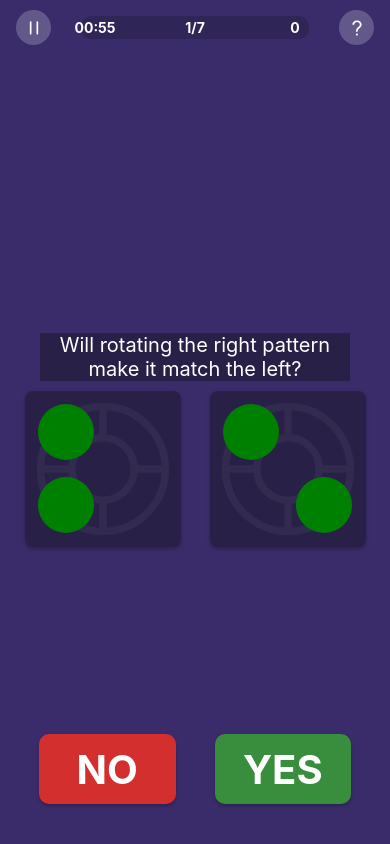
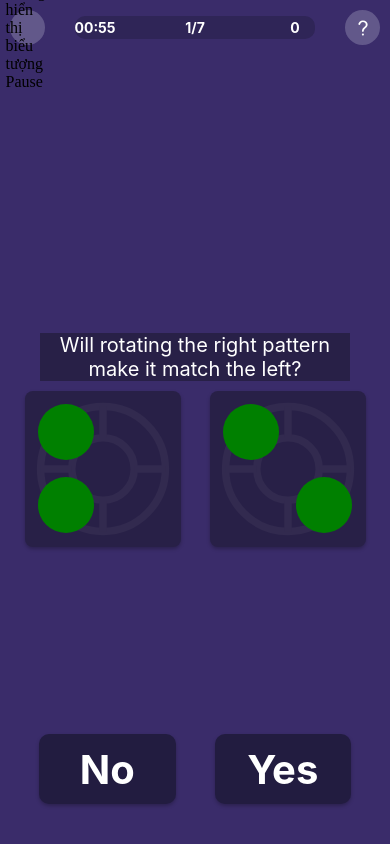
Before and after one commit to trungvu2011/iq-game, a React Native app: screen / in a window 390 px wide. Built offline with nearby package versions, Linux system fonts and the light colour scheme.

Commit message:
restyle pause modalmodal

```diff
--- a/commons/BaseModal.tsx
+++ b/commons/BaseModal.tsx
@@ -62,10 +62,12 @@ const BaseModal = forwardRef<BaseModalRefType, BaseModalProps>(({
                 }}
                 style={[
                     {
-                        padding: 8,
+                        padding: 10,
                         position: 'absolute',
-                        right: 15,
-                        top: StatusBar.currentHeight || 0,
+                        top: 0,
+                        left: 0,
+                        right: 0,
+                        bottom: 0,
                         backgroundColor: '#00000090',
                         width: '100%',
                         height: '100%',
--- /dev/null
+++ b/commons/icons/LeaveIcon.tsx
@@ -0,0 +1,21 @@
+import * as React from "react"
+import Svg, { Path, SvgProps } from "react-native-svg"
+
+function SvgComponent(props: SvgProps) {
+  return (
+    <Svg
+      width={512}
+      height={512}
+      viewBox="0 0 512 512"
+      fill="white"
+      {...props}
+    >
+      <Path
+        d="M363.335 488a24 24 0 01-24 24H113.082a80.09 80.09 0 01-80-80V80a80.09 80.09 0 0180-80h226.253a24 24 0 010 48H113.082a32.035 32.035 0 00-32 32v352a32.034 32.034 0 0032 32h226.253a24 24 0 0124 24zm108.553-248.97L357.837 124.978a24 24 0 10-33.937 33.941L396.977 232H208.041a24 24 0 100 48h188.935l-73.08 73.08a24 24 0 1033.941 33.941l114.051-114.05a24 24 0 000-33.941z"
+        data-original="#000000"
+      />
+    </Svg>
+  )
+}
+
+export default SvgComponent
--- /dev/null
+++ b/commons/icons/RestartIcon.tsx
@@ -0,0 +1,29 @@
+import * as React from "react"
+import Svg, { Path, SvgProps } from "react-native-svg"
+
+function SvgComponent(props: SvgProps) {
+  return (
+    <Svg
+      width={512}
+      height={512}
+      viewBox="0 0 2000 2000"
+      fill="white"
+      {...props}
+    >
+      <Path
+        d="M901.2 518.5c-16.4 0-32.8-6.3-45.3-18.8-25-25-25-65.5 0-90.5l198.7-198.5c25-25 65.5-25 90.5 0s25 65.5 0 90.5L946.4 499.8c-12.4 12.5-28.8 18.7-45.2 18.7z"
+        data-original="#000000"
+      />
+      <Path
+        d="M1099.7 717.3c-16.4 0-32.8-6.3-45.3-18.8L855.9 499.8c-25-25-25-65.5 0-90.5s65.5-25 90.5 0L1145 608c25 25 25 65.5 0 90.5-12.5 12.5-28.9 18.8-45.3 18.8z"
+        data-original="#000000"
+      />
+      <Path
+        d="M1000 1808c-96.1 0-189.4-18.8-277.3-56-84.8-35.9-161-87.2-226.4-152.6S379.5 1457.8 343.7 1373c-37.2-87.9-56-181.2-56-277.3 0-102.2 21.2-200.9 63.1-293.4C391.1 713 448.5 634.2 521.4 568c26.2-23.8 66.6-21.8 90.4 4.4s21.8 66.6-4.4 90.4c-121.9 110.6-191.7 268.4-191.7 432.8 0 322.2 262.1 584.4 584.4 584.4 322.2 0 584.4-262.1 584.4-584.4S1322.2 511.3 1000 511.3c-29.7 0-59.5 2.2-88.5 6.7-34.9 5.3-67.6-18.7-72.9-53.7-5.3-34.9 18.7-67.6 53.7-72.9 35.4-5.4 71.7-8.1 107.8-8.1 96.1 0 189.4 18.8 277.3 56 84.8 35.9 161 87.2 226.4 152.6s116.8 141.6 152.6 226.4c37.2 87.9 56 181.2 56 277.3s-18.8 189.4-56 277.3c-35.9 84.8-87.2 161-152.6 226.4s-141.6 116.8-226.4 152.6c-88 37.3-181.3 56.1-277.4 56.1z"
+        data-original="#000000"
+      />
+    </Svg>
+  )
+}
+
+export default SvgComponent
--- a/game/TrickyPatterns/components/AnswerButtons.tsx
+++ b/game/TrickyPatterns/components/AnswerButtons.tsx
@@ -14,23 +14,23 @@ const AnswerButtons = ({ onAnswer, disabled }: AnswerButtonsProps) => {
         <View style={styles.buttonContainer}>
             {/* Wrong Button (NO) */}
             <TouchableOpacity
-                style={[styles.answerButton, styles.wrongButton]}
+                style={[styles.answerButton]}
                 onPress={() => onAnswer(false)}
                 disabled={disabled}
             >
-                <Text style={styles.wrongButtonText}>
-                    NO
+                <Text style={styles.buttonText}>
+                    No
                 </Text>
             </TouchableOpacity>
 
             {/* Correct Button (YES) */}
             <TouchableOpacity
-                style={[styles.answerButton, styles.correctButton]}
+                style={[styles.answerButton]}
                 onPress={() => onAnswer(true)}
                 disabled={disabled}
             >
-                <Text style={styles.correctButtonText}>
-                    YES
+                <Text style={styles.buttonText}>
+                    Yes
                 </Text>
             </TouchableOpacity>
         </View>
@@ -57,21 +57,11 @@ const styles = StyleSheet.create({
         shadowOpacity: 0.25,
         shadowRadius: 3.84,
         elevation: 5,
+        backgroundColor: '#221c40',
     },
-    wrongButton: {
-        backgroundColor: '#d32f2f',
-    },
-    wrongButtonText: {
+    buttonText: {
         fontSize: 40,
-        color: '#FFFFFF',
-        fontWeight: 'bold',
-    },
-    correctButton: {
-        backgroundColor: '#388e3c',
-    },
-    correctButtonText: {
-        fontSize: 40,
-        color: '#FFFFFF',
+        color: '#ffffffff',
         fontWeight: 'bold',
     },
 });
--- a/game/TrickyPatterns/components/PauseModal.tsx
+++ b/game/TrickyPatterns/components/PauseModal.tsx
@@ -5,8 +5,13 @@ import {
     TouchableOpacity,
     StyleSheet,
     ViewStyle,
+    Dimensions,
 } from 'react-native';
 import BaseModal, { BaseModalRefType } from '../../../commons/BaseModal';
+import PlayIcon from '../../../commons/icons/PlayIcon';
+import RestartIcon from '../../../commons/icons/RestartIcon';
+import QuestionIcon from '../../../commons/icons/QuestionIcon';
+import LeaveIcon from '../../../commons/icons/LeaveIcon';
 
 interface PauseModalProps {
     onContinue: () => void;
@@ -25,76 +30,109 @@ const PauseModal = forwardRef<BaseModalRefType, PauseModalProps>(
                 showCloseButton={false}
                 bodyStyle={{
                     backgroundColor: '#FFFFFF',
-                    borderRadius: 12,
-                    padding: 20,
-                    width: '80%',
-                    maxWidth: 400,
+                    width: '100%',
+                    height: '100%',
                     alignItems: 'center',
+                    justifyContent: 'center',
+                    padding: 0,
                 }}
             >
                 <View style={styles.container}>
-                    <Text style={styles.modalTitle}>Game Paused</Text>
-
+                    <View style={styles.buttonContainer}>
                         <TouchableOpacity
                             style={[styles.button, styles.continueButton]}
                             onPress={onContinue}
                         >
+                            <PlayIcon
+                                width={20}
+                                height={20}
+                                style={styles.icon}
+                            />
                             <Text style={styles.buttonText}>Continue</Text>
                         </TouchableOpacity>
 
                         <TouchableOpacity style={styles.button} onPress={onRestart}>
+                            <RestartIcon
+                                width={25}
+                                height={25}
+                                style={styles.icon}
+                            />
                             <Text style={styles.buttonText}>Restart</Text>
                         </TouchableOpacity>
 
                         <TouchableOpacity style={styles.button} onPress={onHowToPlay}>
+                            <QuestionIcon
+                                width={25}
+                                height={25}
+                                style={styles.icon}
+                            />
                             <Text style={styles.buttonText}>How to Play</Text>
                         </TouchableOpacity>
 
-                    <TouchableOpacity style={[styles.button, styles.leaveButton]} onPress={onLeaveGame}>
-                        <Text style={styles.leaveButtonText}>Leave Game</Text>
+                        <TouchableOpacity style={[styles.button]} onPress={onLeaveGame}>
+                            <LeaveIcon
+                                width={20}
+                                height={20}
+                                style={styles.icon}
+                            />
+                            <Text style={styles.buttonText}>Leave Game</Text>
                         </TouchableOpacity>
+                    </View>
                 </View>
             </BaseModal>
         );
     }
 );
 
+const windowHeight = Dimensions.get('window').height;
+
 const styles = StyleSheet.create({
     container: {
         width: '100%',
+        height: '100%',
         alignItems: 'center',
+        justifyContent: 'center',
+        backgroundColor: '#3d2e6f',
+        padding: 20,
+    },
+    buttonContainer: {
+        width: '100%',
+        maxWidth: 400,
+        alignItems: 'center',
+        justifyContent: 'center',
     },
     modalTitle: {
-        fontSize: 24,
+        fontSize: Math.min(32, windowHeight * 0.04),
         fontWeight: 'bold',
         color: '#333',
-        marginBottom: 20,
+        marginBottom: windowHeight * 0.05,
         textAlign: 'center',
     },
     button: {
         width: '100%',
-        padding: 15,
-        borderRadius: 8,
-        marginVertical: 8,
-        backgroundColor: '#4A90E2',
+        padding: windowHeight * 0.015,
+        borderRadius: 30,
+        marginVertical: windowHeight * 0.012,
+        backgroundColor: '#241c43',
         alignItems: 'center',
+        justifyContent: 'center',
+        flexDirection: 'row',
+        position: 'relative',
     },
     buttonText: {
         color: 'white',
-        fontSize: 16,
+        fontSize: 18,
         fontWeight: 'bold',
+        textAlign: 'center',
+        flex: 1,
+    },
+    icon: {
+        position: 'absolute',
+        left: 20,
     },
     continueButton: {
         backgroundColor: '#4CAF50',
     },
-    leaveButton: {
-        backgroundColor: '#D9534F',
-    },
-    leaveButtonText: {
-        color: 'white',
-        fontSize: 16,
-        fontWeight: 'bold',
-    },
 });
 
 export default PauseModal;
--- a/game/TrickyPatterns/components/TopBar.tsx
+++ b/game/TrickyPatterns/components/TopBar.tsx
@@ -173,10 +173,7 @@ const TopBar = ({
                 style={styles.iconButton}
                 onPress={onPause}
             >
-                {isPaused ?
-                    <PlayIcon width={20} height={20} /> : // Nếu đang tạm dừng, hiển thị biểu tượng Play
-                    <PauseIcon width={20} height={20} />  // Nếu không, hiển thị biểu tượng Pause
-                }
+                <PauseIcon width={20} height={20} />  // Nếu không, hiển thị biểu tượng Pause
             </TouchableOpacity>
 
             {/* Giữa: Khu vực thông tin */}
@@ -225,8 +222,7 @@ const styles = StyleSheet.create({
         flexDirection: 'row',
         justifyContent: 'space-between',
         alignItems: 'center',
-        paddingVertical: 10,
-        paddingHorizontal: 16,
+        padding: 10,
         width: screenWidth,
     },
     // Nút biểu tượng
```
Lines whose indentation alone changed are shown as unchanged.
